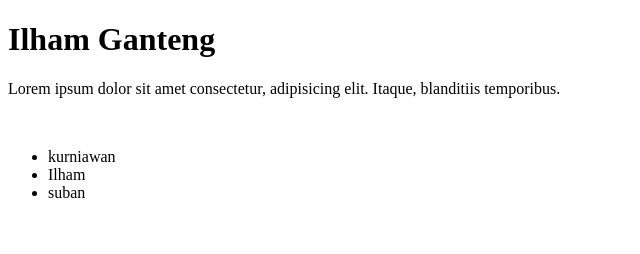
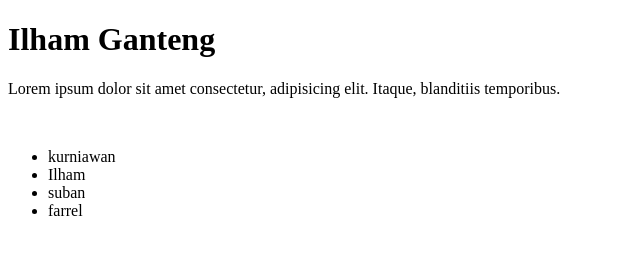
Before and after one commit to AlwaysBann/test-push-git, a plain HTML site: page index.html in a window 1280 px wide. Shown: the full height of the page, 0-640 px from the left. Drawn offline with Linux system fonts and the light colour scheme.

Commit message:
menambahkan farrel

```diff
--- a/index.html
+++ b/index.html
@@ -14,6 +14,7 @@
         <li>kurniawan</li>
         <li>Ilham</li>
         <li>suban</li>
+        <li>farrel</li>
     </ul>
 </body>
 </html>
```
